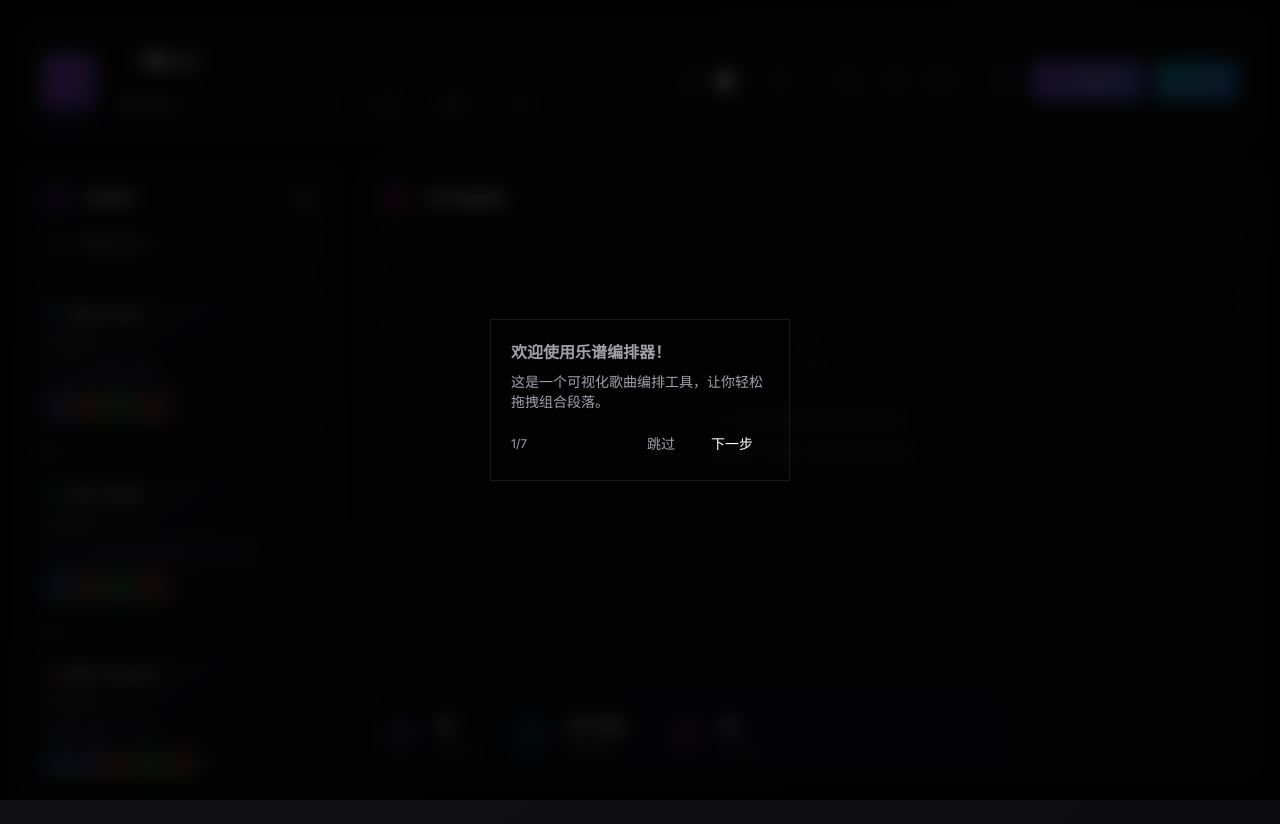
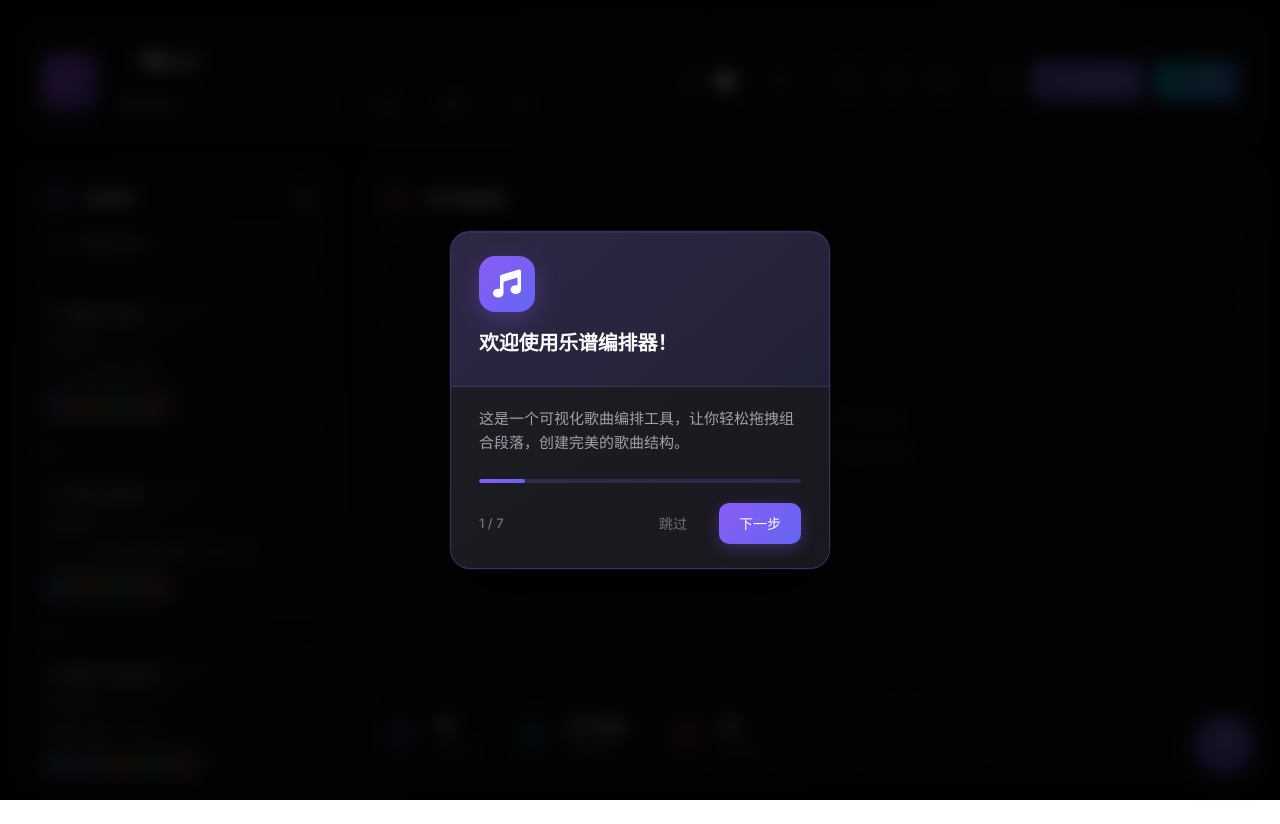
Before and after one commit to flykitezero/open-pu, a website: page index.html in a window 1280 px wide. After the commit the page ends 800 px from the top, so only its background shows below. Drawn offline with nearby package versions, Linux system fonts and the light colour scheme.

Commit message:
Improve: Redesign tutorial UI with icons, animations and better visual guidance

```diff
--- a/index.html
+++ b/index.html
@@ -376,59 +376,164 @@
         .tutorial-overlay {
             position: fixed;
             inset: 0;
-            background: rgba(0,0,0,0.9);
-            backdrop-filter: blur(4px);
+            background: rgba(0,0,0,0.92);
+            backdrop-filter: blur(8px);
             z-index: 200;
             display: none;
         }
-        .tutorial-overlay.active { display: block; }
+        .tutorial-overlay.active { display: flex; align-items: center; justify-content: center; }
         .tutorial-step {
             position: absolute;
-            background: var(--bg-card);
-            border: 1px solid rgba(139, 92, 246, 0.4);
+            background: linear-gradient(145deg, #1e1e26 0%, #18181e 100%);
+            border: 1px solid rgba(139, 92, 246, 0.3);
+            border-radius: 20px;
+            padding: 0;
+            max-width: 380px;
+            width: 380px;
+            box-shadow: 0 32px 64px rgba(0,0,0,0.5), 0 0 0 1px rgba(139, 92, 246, 0.1), inset 0 1px 0 rgba(255,255,255,0.05);
+            animation: tutorialSlideIn 0.5s cubic-bezier(0.34, 1.56, 0.64, 1);
+            overflow: hidden;
+        }
+        @keyframes tutorialSlideIn {
+            from { opacity: 0; transform: scale(0.85) translateY(20px); }
+            to { opacity: 1; transform: scale(1) translateY(0); }
+        }
+        .tutorial-header {
+            background: linear-gradient(135deg, rgba(139, 92, 246, 0.15) 0%, rgba(99, 102, 241, 0.1) 100%);
+            padding: 24px 28px 20px;
+            border-bottom: 1px solid rgba(139, 92, 246, 0.2);
+            position: relative;
+        }
+        .tutorial-icon {
+            width: 56px;
+            height: 56px;
+            background: linear-gradient(135deg, #8b5cf6 0%, #6366f1 100%);
             border-radius: 16px;
-            padding: 20px 24px;
-            max-width: 300px;
-            box-shadow: 0 24px 64px rgba(0,0,0,0.3), 0 0 40px rgba(139, 92, 246, 0.15), inset 0 1px 0 rgba(255,255,255,0.02);
-            animation: popIn 0.4s cubic-bezier(0.4, 0, 0.2, 1);
-        }
-        @keyframes popIn {
-            from { opacity: 0; transform: scale(0.9) translateY(10px); }
-            to { opacity: 1; transform: scale(1) translateY(0); }
+            display: flex;
+            align-items: center;
+            justify-content: center;
+            margin-bottom: 16px;
+            box-shadow: 0 8px 24px rgba(139, 92, 246, 0.3);
+            animation: iconBounce 0.6s ease-out 0.2s both;
+        }
+        @keyframes iconBounce {
+            from { transform: scale(0) rotate(-180deg); }
+            to { transform: scale(1) rotate(0deg); }
+        }
+        .tutorial-icon i {
+            font-size: 28px;
+            color: white;
+        }
+        .tutorial-title {
+            font-size: 20px;
+            font-weight: 600;
+            color: var(--text-primary);
+            margin-bottom: 8px;
+            letter-spacing: -0.01em;
+        }
+        .tutorial-content {
+            padding: 20px 28px 24px;
+        }
+        .tutorial-text {
+            font-size: 15px;
+            line-height: 1.6;
+            color: var(--text-secondary);
+            margin-bottom: 24px;
+        }
+        .tutorial-progress-bar {
+            height: 4px;
+            background: rgba(139, 92, 246, 0.2);
+            border-radius: 2px;
+            margin-bottom: 20px;
+            overflow: hidden;
+        }
+        .tutorial-progress-fill {
+            height: 100%;
+            background: linear-gradient(90deg, #8b5cf6 0%, #6366f1 100%);
+            border-radius: 2px;
+            transition: width 0.5s cubic-bezier(0.4, 0, 0.2, 1);
+        }
+        .tutorial-footer {
+            display: flex;
+            justify-content: space-between;
+            align-items: center;
+        }
+        .tutorial-progress-text {
+            font-size: 13px;
+            color: var(--text-muted);
+            font-weight: 500;
+        }
+        .tutorial-buttons {
+            display: flex;
+            gap: 12px;
+        }
+        .tutorial-btn {
+            padding: 10px 20px;
+            border-radius: 10px;
+            font-size: 14px;
+            font-weight: 500;
+            cursor: pointer;
+            transition: all 0.2s cubic-bezier(0.4, 0, 0.2, 1);
+            border: none;
+        }
+        .tutorial-btn-skip {
+            background: transparent;
+            color: var(--text-muted);
+        }
+        .tutorial-btn-skip:hover {
+            color: var(--text-primary);
+            background: rgba(255,255,255,0.05);
+        }
+        .tutorial-btn-next {
+            background: linear-gradient(135deg, #8b5cf6 0%, #6366f1 100%);
+            color: white;
+            box-shadow: 0 4px 16px rgba(139, 92, 246, 0.3);
+        }
+        .tutorial-btn-next:hover {
+            transform: translateY(-1px);
+            box-shadow: 0 6px 20px rgba(139, 92, 246, 0.4);
         }
         .tutorial-highlight {
             position: absolute;
-            border: 2px solid rgba(139, 92, 246, 0.6);
-            border-radius: 14px;
-            box-shadow: 0 0 0 9999px rgba(0,0,0,0.75), 0 0 30px rgba(139, 92, 246, 0.3);
+            border: 2px solid rgba(139, 92, 246, 0.8);
+            border-radius: 16px;
+            box-shadow: 0 0 0 9999px rgba(0,0,0,0.85), 0 0 40px rgba(139, 92, 246, 0.4);
             pointer-events: none;
             animation: highlightPulse 2s infinite;
+            z-index: 201;
         }
         @keyframes highlightPulse {
-            0%, 100% { box-shadow: 0 0 0 9999px rgba(0,0,0,0.75), 0 0 20px rgba(139, 92, 246, 0.3); }
-            50% { box-shadow: 0 0 0 9999px rgba(0,0,0,0.75), 0 0 40px rgba(139, 92, 246, 0.5); }
+            0%, 100% { box-shadow: 0 0 0 9999px rgba(0,0,0,0.85), 0 0 30px rgba(139, 92, 246, 0.4); }
+            50% { box-shadow: 0 0 0 9999px rgba(0,0,0,0.85), 0 0 50px rgba(139, 92, 246, 0.6); }
         }
         .help-btn {
             position: fixed;
             bottom: 28px;
             right: 28px;
-            width: 52px;
-            height: 52px;
+            width: 56px;
+            height: 56px;
             background: linear-gradient(135deg, #8b5cf6 0%, #6366f1 100%);
             border-radius: 50%;
             display: flex;
             align-items: center;
             justify-content: center;
             color: white;
-            font-size: 22px;
+            font-size: 24px;
             cursor: pointer;
             box-shadow: 0 8px 28px rgba(139, 92, 246, 0.4), 0 0 0 1px rgba(139, 92, 246, 0.3);
             transition: all 0.3s cubic-bezier(0.4, 0, 0.2, 1);
             z-index: 50;
         }
         .help-btn:hover {
-            transform: scale(1.08);
+            transform: scale(1.1) rotate(15deg);
             box-shadow: 0 12px 36px rgba(139, 92, 246, 0.5), 0 0 0 1px rgba(139, 92, 246, 0.4);
+        }
+        .help-btn i {
+            animation: helpIconFloat 3s ease-in-out infinite;
+        }
+        @keyframes helpIconFloat {
+            0%, 100% { transform: translateY(0); }
+            50% { transform: translateY(-3px); }
         }
         .stat-number {
             background: linear-gradient(135deg, #8b5cf6 0%, #6366f1 100%);
@@ -826,21 +931,34 @@
 
     <!-- Tutorial Overlay -->
     <div id="tutorialOverlay" class="modal-overlay">
-        <div class="tutorial-step" style="position: absolute; background: var(--bg-secondary); border: 1px solid var(--border-color); border-radius: var(--radius-lg); padding: 20px; max-width: 300px; box-shadow: var(--shadow-lg);" id="tutorialStep">
-            <h4 class="font-semibold text-text-primary mb-2" id="tutorialTitle">欢迎使用乐谱编排器</h4>
-            <p class="text-sm text-text-secondary mb-4" id="tutorialText">这是一个快速上手指南</p>
-            <div class="flex justify-between items-center">
-                <span class="text-xs text-text-muted" id="tutorialProgress">1/6</span>
-                <div class="flex gap-2">
-                    <button onclick="skipTutorial()" class="px-3 py-1.5 text-sm text-text-muted hover:text-text-primary transition">跳过</button>
-                    <button onclick="nextTutorial()" class="px-4 py-1.5 text-sm bg-accent-blue text-white rounded-radius-sm hover:bg-accent-blue/90 transition">下一步</button>
+        <div class="tutorial-highlight" id="tutorialHighlight" style="display: none;"></div>
+        <div class="tutorial-step" id="tutorialStep">
+            <div class="tutorial-header">
+                <div class="tutorial-icon" id="tutorialIcon">
+                    <i class="fas fa-music"></i>
+                </div>
+                <h4 class="tutorial-title" id="tutorialTitle">欢迎使用乐谱编排器</h4>
+            </div>
+            <div class="tutorial-content">
+                <p class="tutorial-text" id="tutorialText">这是一个快速上手指南</p>
+                <div class="tutorial-progress-bar">
+                    <div class="tutorial-progress-fill" id="tutorialProgressFill" style="width: 14.28%"></div>
+                </div>
+                <div class="tutorial-footer">
+                    <span class="tutorial-progress-text" id="tutorialProgress">1 / 7</span>
+                    <div class="tutorial-buttons">
+                        <button onclick="skipTutorial()" class="tutorial-btn tutorial-btn-skip">跳过</button>
+                        <button onclick="nextTutorial()" class="tutorial-btn tutorial-btn-next">下一步</button>
+                    </div>
                 </div>
             </div>
         </div>
     </div>
 
     <!-- Help Button -->
-    <div class="help-button" onclick="startTutorial()" title="查看教程">?</div>
+    <div class="help-btn" onclick="startTutorial()" title="查看教程">
+        <i class="fas fa-question"></i>
+    </div>
 
     <!-- PDF Preview Container (hidden) -->
     <div id="pdfPreview">
@@ -1171,13 +1289,48 @@
 
         // Tutorial
         const tutorialSteps = [
-            { title: '欢迎使用乐谱编排器！', text: '这是一个可视化歌曲编排工具，让你轻松拖拽组合段落。', element: null },
-            { title: '编辑歌曲信息', text: '点击这里可以修改歌名、艺人、调性和速度。', element: 'songTitle' },
-            { title: '段落库', text: '这里存放所有可用的段落，鼠标悬停可编辑，拖拽到右侧时间轴使用。', element: 'libraryPanel' },
-            { title: '时间轴编排', text: '拖拽段落到这里，按顺序排列你的歌曲结构。段落长度会根据小节数自动调整。', element: 'timelinePanel' },
-            { title: '乐器配置', text: '编辑段落时，可以配置乐器。支持搜索乐器，还可以添加自定义乐器！', element: null },
-            { title: '级数/音名切换', text: '点击切换显示罗马级数或实际音名。', element: 'noteToggle' },
-            { title: '导出乐谱', text: '编排完成后，可以导出为PDF、图片或JSON保存。导出的段落长度会根据小节数显示。', element: null }
+            {
+                title: '欢迎使用乐谱编排器！',
+                text: '这是一个可视化歌曲编排工具，让你轻松拖拽组合段落，创建完美的歌曲结构。',
+                icon: 'fa-music',
+                element: null
+            },
+            {
+                title: '编辑歌曲信息',
+                text: '点击这里可以修改歌曲名称、艺人、调性和速度（BPM）。这些信息会显示在导出的乐谱上。',
+                icon: 'fa-edit',
+                element: 'songTitle'
+            },
+            {
+                title: '段落库',
+                text: '这里存放所有可用的段落模板。鼠标悬停在段落卡片上可以编辑，拖拽到右侧时间轴即可使用。',
+                icon: 'fa-folder-open',
+                element: 'libraryPanel'
+            },
+            {
+                title: '时间轴编排',
+                text: '将段落拖拽到这里，按顺序排列你的歌曲结构。可以随时调整顺序或删除段落。',
+                icon: 'fa-layer-group',
+                element: 'timelinePanel'
+            },
+            {
+                title: '乐器配置',
+                text: '编辑段落时，可以为每个段落配置乐器。支持搜索乐器，还可以添加自定义乐器！',
+                icon: 'fa-guitar',
+                element: null
+            },
+            {
+                title: '级数/音名切换',
+                text: '点击这个开关，可以在罗马级数（Ⅰ-Ⅴ-Ⅵ-Ⅳ）和实际音名（G-D-Em-C）之间切换显示。',
+                icon: 'fa-exchange-alt',
+                element: 'noteToggle'
+            },
+            {
+                title: '导出乐谱',
+                text: '编排完成后，点击导出按钮可以保存为PDF、图片或JSON格式，方便打印和分享给乐队成员。',
+                icon: 'fa-file-export',
+                element: null
+            }
         ];
 
         function startTutorial() {
@@ -1190,7 +1343,18 @@
             const step = tutorialSteps[tutorialStep];
             document.getElementById('tutorialTitle').textContent = step.title;
             document.getElementById('tutorialText').textContent = step.text;
-            document.getElementById('tutorialProgress').textContent = `${tutorialStep + 1}/${tutorialSteps.length}`;
+            document.getElementById('tutorialProgress').textContent = `${tutorialStep + 1} / ${tutorialSteps.length}`;
+
+            // Update progress bar
+            const progressPercent = ((tutorialStep + 1) / tutorialSteps.length) * 100;
+            document.getElementById('tutorialProgressFill').style.width = `${progressPercent}%`;
+
+            // Update icon with animation
+            const iconEl = document.getElementById('tutorialIcon');
+            iconEl.innerHTML = `<i class="fas ${step.icon}"></i>`;
+            iconEl.style.animation = 'none';
+            iconEl.offsetHeight; // Trigger reflow
+            iconEl.style.animation = 'iconBounce 0.6s ease-out 0.2s both';
 
             const highlight = document.getElementById('tutorialHighlight');
             const stepBox = document.getElementById('tutorialStep');
@@ -1208,9 +1372,9 @@
                 highlight.style.height = rect.height + 16 + 'px';
 
                 // Position step box with boundary checks
-                const boxWidth = 280;
-                const boxHeight = 120;
-                const margin = 16;
+                const boxWidth = 380;
+                const boxHeight = 280;
+                const margin = 20;
 
                 // Calculate available space
                 const spaceAbove = rect.top;
```
